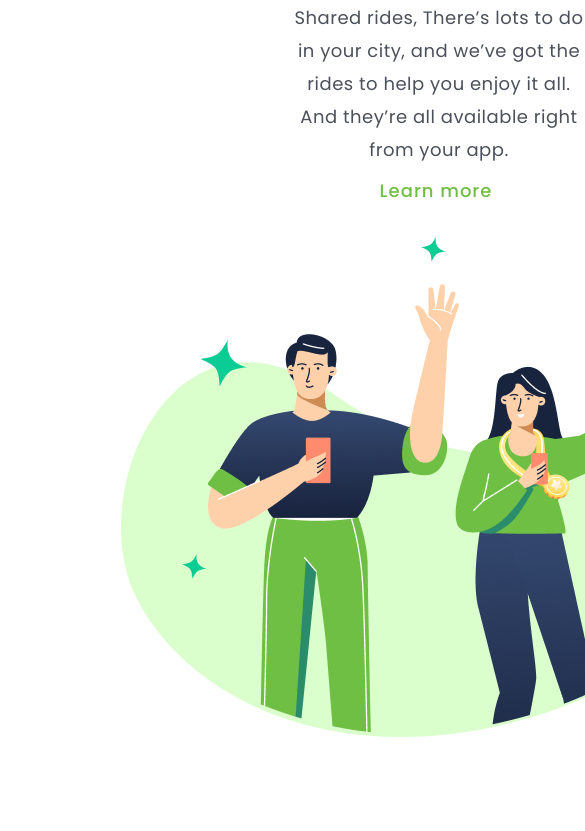
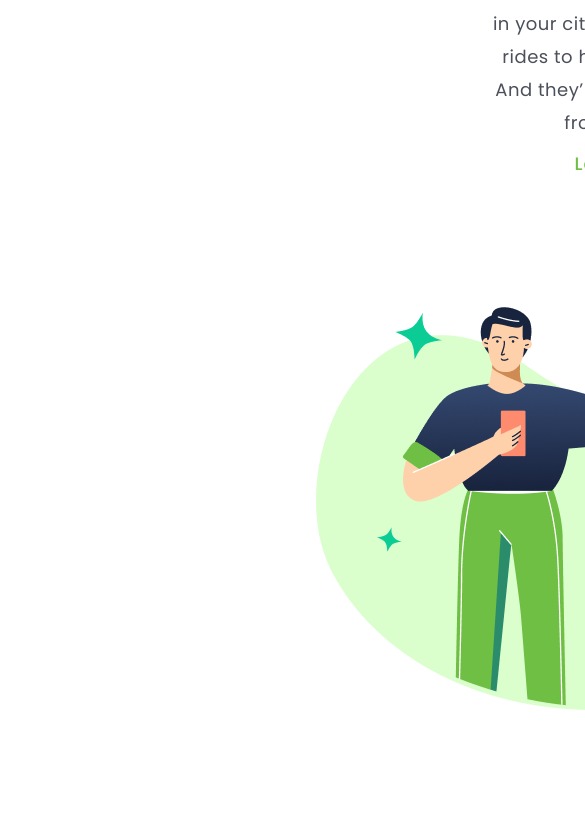
Before and after one commit to breno5896/position-v, a plain HTML site: page index.html in a window 390 px wide. Shown: the part 283-1114 px from the top of the page, 585 px wide, since content can reach past the window. Drawn offline with Linux system fonts and the light colour scheme; a web font is replaced by a local one.

Commit message:
mudança

```diff
--- a/index.html
+++ b/index.html
@@ -12,6 +12,7 @@
 </head>
 
 <body>
+    <section id="x">
     <menu>
         <div class="a">
         <a class="pri">Products</a>
@@ -31,7 +32,7 @@
 <button class="y">Learn more</button>
 </div>
 </div>
-
+</section>
 </body>
 
 </html>
--- a/position.css
+++ b/position.css
@@ -105,6 +105,11 @@ p {
 
 
 @media screen and (max-width:600px) {
+    #x{text-align: center;
+        width: 100vw;
+    height: 100vh;
+margin: auto 50vw auto 50vw;}
+
 
     .a {
         display: none
@@ -134,10 +139,15 @@ display: block;}
     bottom: -17px;
     position: relative;
     left: 598px;
+    width: 50%;
+    height: 100%;
     }
     .y{position: relative;
         right: 547px;
         bottom: 308px;}
         img{position: relative;
             top: 142px;}
+            #x{text-align: center;
+        width: 100vw;
+    height: 100vh;}
 }
```
